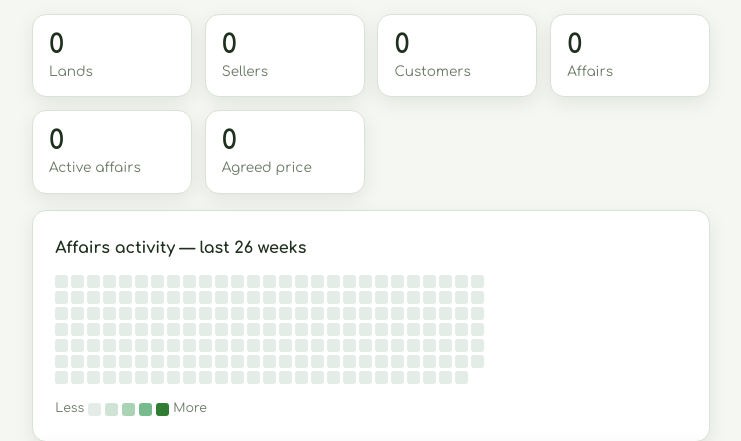
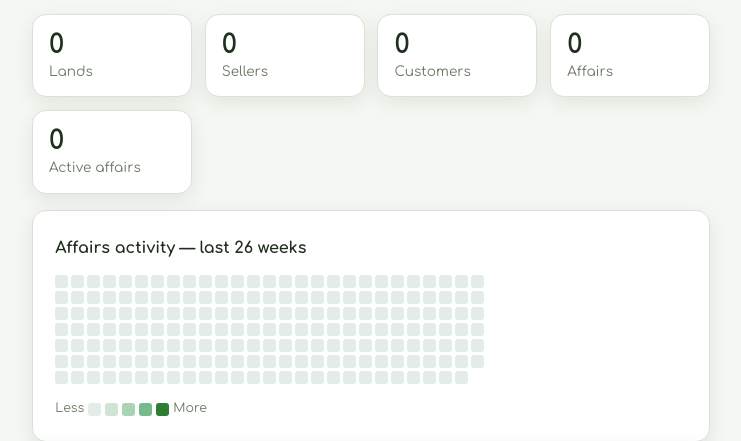
Before and after one commit to kouljihate/middle-atlas-real-estate, a Flask app: page / in a window 1280 px wide. Shown: the part 136-577 px from the top of the page, without its empty margins (269-1010 px from the left). Run offline with Flask 3, Linux system fonts and the light colour scheme; data that the repository does not hold is empty.

Commit message:
Remove Agreed Price card from dashboard

```diff
--- a/templates/dashboard.html
+++ b/templates/dashboard.html
@@ -26,10 +26,6 @@
     <div class="dash-card">
         <span class="n">{{ n_active }}</span>
         <span class="l">{{ _('active_affairs') }}</span>
-    </div>
-    <div class="dash-card">
-        <span class="n">{{ "{:,.0f}".format(agreed_total) }}</span>
-        <span class="l">{{ _('agreed_price') }}</span>
     </div>
 </div>
 
```
